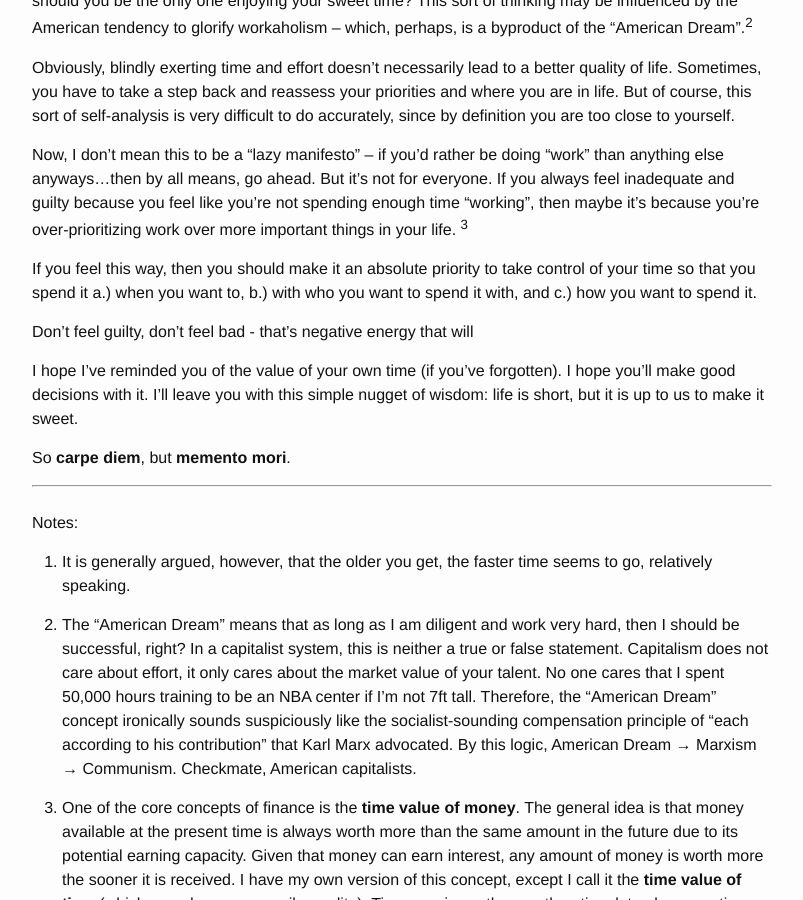
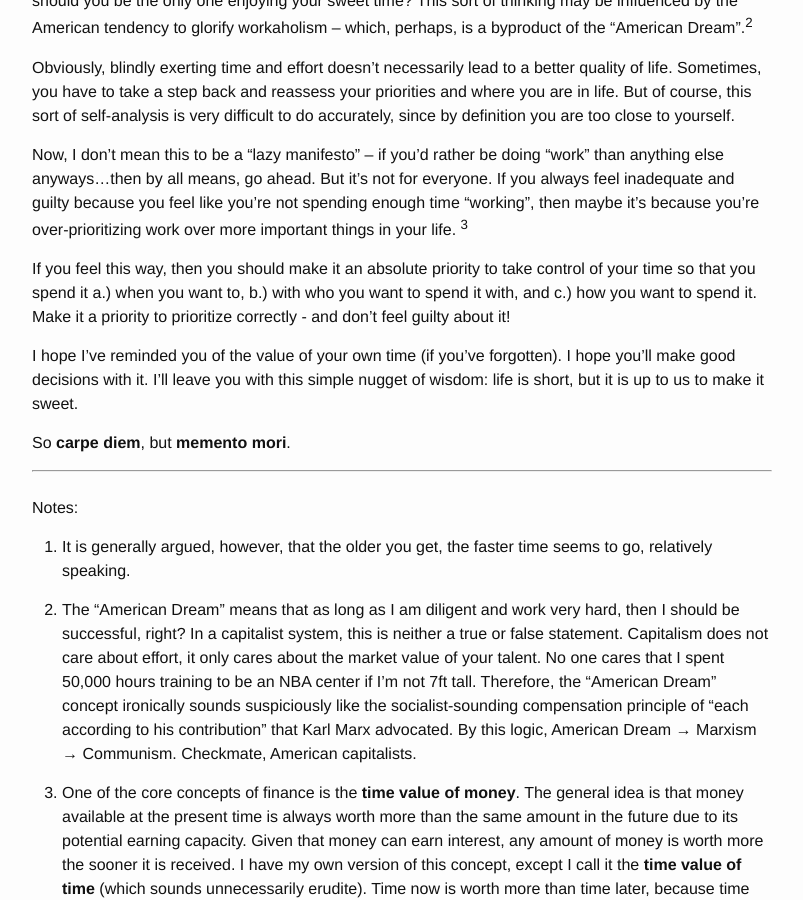
Before and after one commit to jihoon796/jihoon796.github.io, a Jekyll site: the page built from _posts/2016-03-21-time_value.markdown, in a window 1280 px wide and 900 px high, scrolled down 1231 px. Shown: the whole window, without its empty margins (238-1041 px from the left). Built offline with Jekyll 4.4.1, drawn with Linux system fonts in a browser that asks for light colours.

Commit message:
edit time value

```diff
--- a/_posts/2016-03-21-time_value.markdown
+++ b/_posts/2016-03-21-time_value.markdown
@@ -40,9 +40,7 @@ Obviously, blindly exerting time and effort doesn’t necessarily lead to a bett
 
 Now, I don’t mean this to be a “lazy manifesto” – if you’d rather be doing “work” than anything else anyways...then by all means, go ahead. But it's not for everyone. If you always feel inadequate and guilty because you feel like you’re not spending enough time "working", then maybe it’s because you’re over-prioritizing work over more important things in your life. <sup>3</sup>
 
-If you feel this way, then you should make it an absolute priority to take control of your time so that you spend it a.) when you want to, b.) with who you want to spend it with, and c.) how you want to spend it.
-
-Don't feel guilty, don't feel bad - that's negative energy that will
+If you feel this way, then you should make it an absolute priority to take control of your time so that you spend it a.) when you want to, b.) with who you want to spend it with, and c.) how you want to spend it. Make it a priority to prioritize correctly - and don't feel guilty about it!
 
 I hope I’ve reminded you of the value of your own time (if you’ve forgotten). I hope you’ll make good decisions with it. I’ll leave you with this simple nugget of wisdom: life is short, but it is up to us to make it sweet.
 
```
